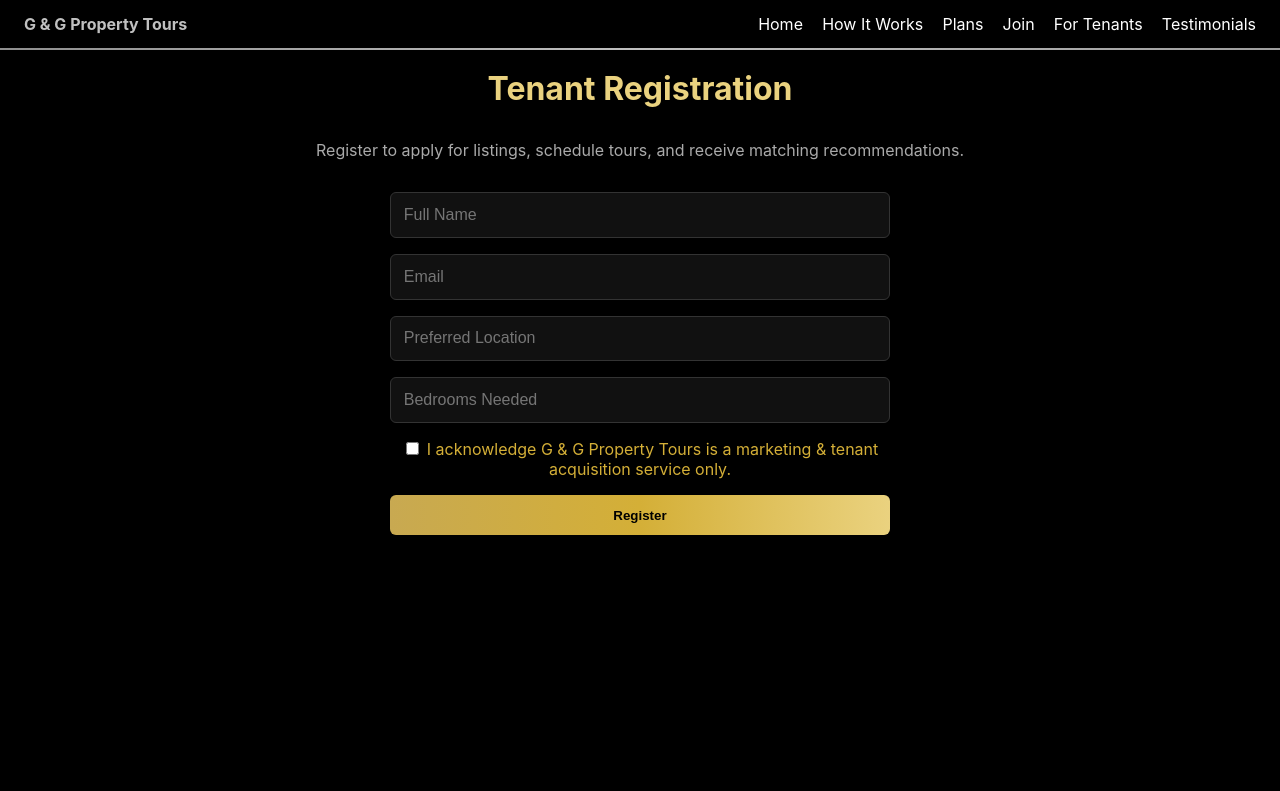
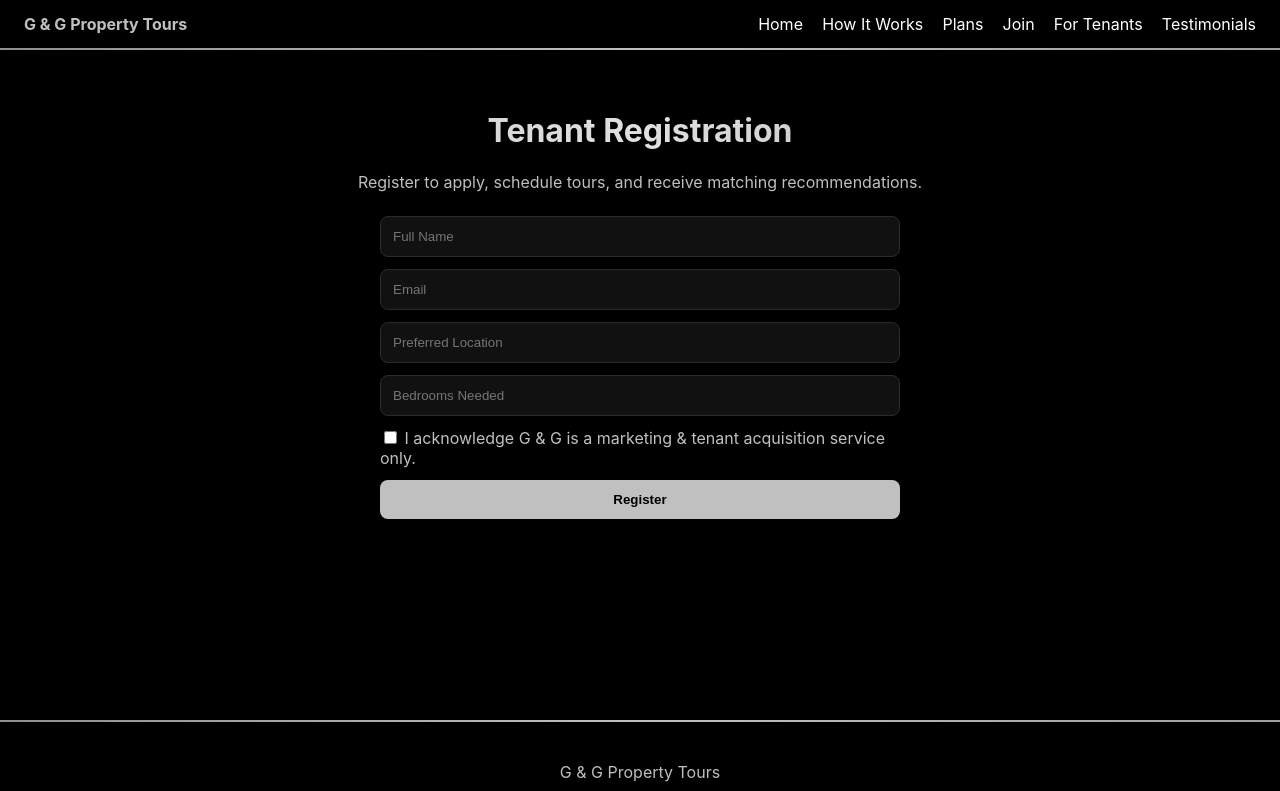
Before and after one commit to gngpropertytours-code/ggtours-luxury-iq400-v5, a Next.js app: page /tenant-signup in a window 1280 px wide. Shown: the top 791 px of the page. Built offline with nearby package versions, Linux system fonts and the light colour scheme.

Commit message:
Update tenant-signup.js

```diff
--- a/pages/tenant-signup.js
+++ b/pages/tenant-signup.js
@@ -1,60 +1,20 @@
 export default function TenantSignup() {
   return (
-    <main style={{
-      backgroundColor: "#000",
-      color: "#fff",
-      fontFamily: "Inter, sans-serif",
-      minHeight: "100vh",
-      padding: "3rem"
-    }}>
-      <h1 style={{
-        color: "#EAD27F",
-        textAlign: "center",
-        marginBottom: "2rem"
-      }}>Tenant Registration</h1>
-
-      <p style={{
-        textAlign: "center",
-        color: "#aaa",
-        marginBottom: "2rem"
-      }}>
-        Register to apply for listings, schedule tours, and receive matching recommendations.
-      </p>
-
-      <form style={{
-        maxWidth: "500px",
-        margin: "0 auto",
-        display: "flex",
-        flexDirection: "column",
-        gap: "1rem"
-      }}>
-        <input type="text" placeholder="Full Name" style={inputStyle}/>
-        <input type="email" placeholder="Email" style={inputStyle}/>
-        <input type="text" placeholder="Preferred Location" style={inputStyle}/>
-        <input type="text" placeholder="Bedrooms Needed" style={inputStyle}/>
-        <label style={{ color: "#D4AF37", textAlign: "center" }}>
-          <input type="checkbox" style={{ marginRight: "0.5rem" }}/>
-          I acknowledge G & G Property Tours is a marketing & tenant acquisition service only.
-        </label>
-        <button type="submit" style={{
-          background: "linear-gradient(90deg, #C8A951, #D4AF37, #EAD27F)",
-          color: "#000",
-          border: "none",
-          padding: "0.8rem",
-          borderRadius: "6px",
-          fontWeight: "bold",
-          cursor: "pointer"
-        }}>Register</button>
+    <main style={{ background: '#000', color: '#fff', minHeight: '80vh', padding: '90px 20px', textAlign: 'center' }}>
+      <h1 style={{ background: 'linear-gradient(90deg,#C0C0C0,#E0E0E0,#A8A8A8)', WebkitBackgroundClip: 'text', WebkitTextFillColor: 'transparent' }}>
+        Tenant Registration
+      </h1>
+      <p style={{ color: '#BFBFBF' }}>Register to apply, schedule tours, and receive matching recommendations.</p>
+      <form style={{ maxWidth: 520, margin: '24px auto', display: 'grid', gap: 12, textAlign: 'left' }}>
+        <input style={i} placeholder="Full Name" />
+        <input style={i} placeholder="Email" type="email" />
+        <input style={i} placeholder="Preferred Location" />
+        <input style={i} placeholder="Bedrooms Needed" />
+        <label style={{ color: '#C0C0C0' }}><input type="checkbox" /> I acknowledge G & G is a marketing & tenant acquisition service only.</label>
+        <button style={b}>Register</button>
       </form>
     </main>
   );
 }
-
-const inputStyle = {
-  background: "#111",
-  color: "#fff",
-  border: "1px solid #333",
-  borderRadius: "6px",
-  padding: "0.8rem",
-  fontSize: "1rem"
-};
+const i = { background: '#111', color: '#fff', border: '1px solid #2B2B2B', borderRadius: 8, padding: 12 };
+const b = { background: '#C0C0C0', color: '#000', border: 0, padding: '12px 18px', borderRadius: 8, fontWeight: 700, cursor: 'pointer' };
```
